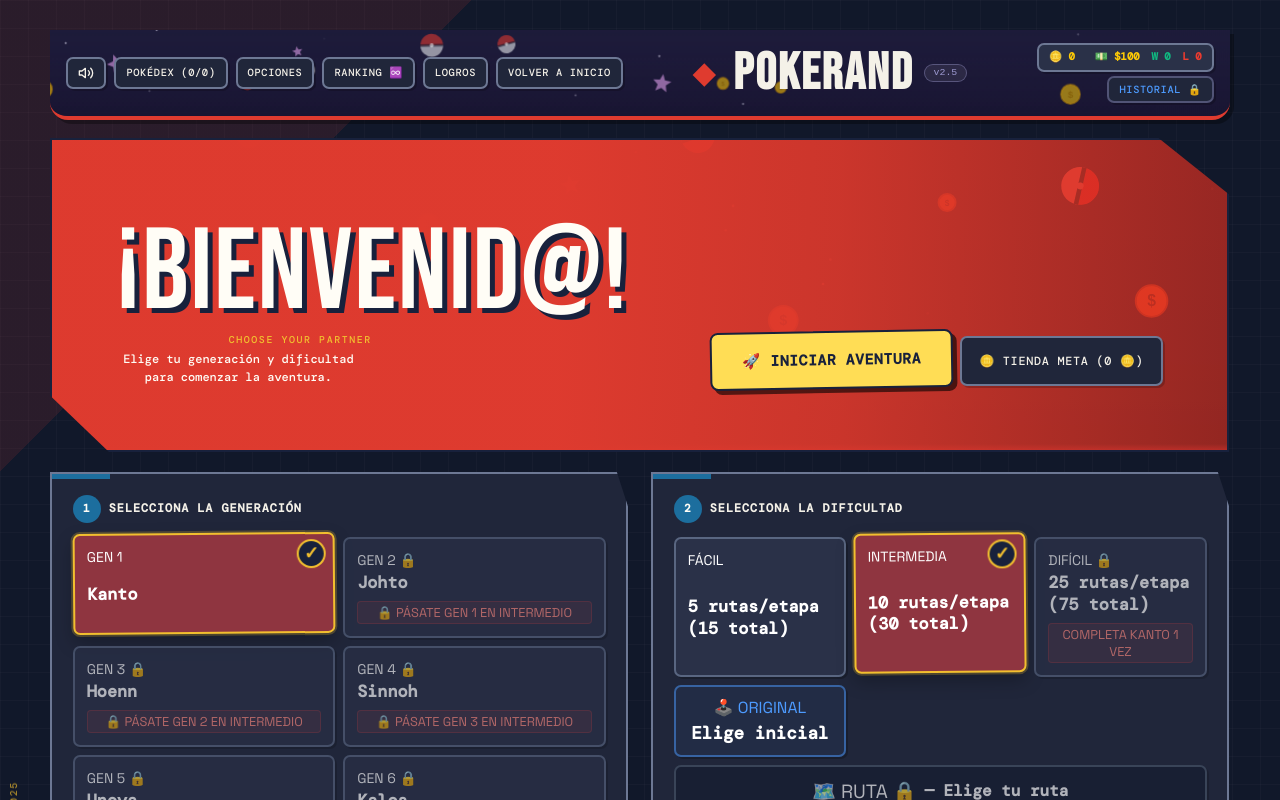
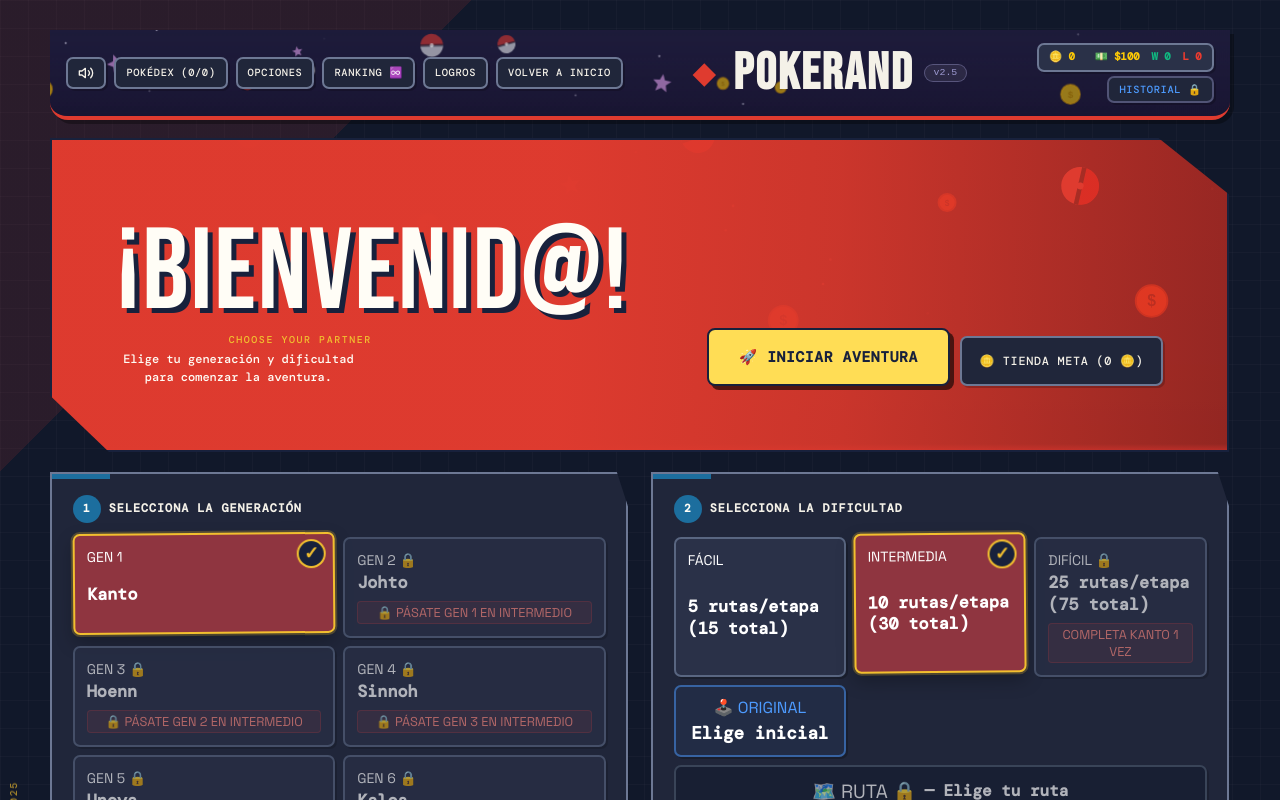
Before and after one commit to Subkhht/PokeRand, a React (Vite) app: page / in a window 1280 px wide. In both pictures the pointer is over the button 828 px from the left and 357 px from the top of the page. Shown: the top 800 px of the page. Built offline with nearby package versions, Linux system fonts and the light colour scheme.

Commit message:
PokeRand 2.5 Correccion de animaciones y fuentes de letras

```diff
--- a/src/App.css
+++ b/src/App.css
@@ -927,6 +927,10 @@ input[type='range'].range-slider::-moz-range-progress {
 .item-button strong,
 .item-button span {
   display: block;
+}
+
+.item-button strong {
+  color: #ffffff !important;
 }
 
 .item-slot {
@@ -4351,3 +4355,8 @@ html:not([data-gameboy]) .setup-hero, html:not([data-gameboy]) .setup-card, html
   html:not([data-gameboy]) .setup-hero-overlay { padding: 1.25rem; }
   html:not([data-gameboy]) .setup-hero-title { font-size: clamp(2.9rem, 17vw, 5rem); }
 }
+
+  /* Solo la barra superior conserva su movimiento al pasar el cursor. */
+  button:not(.topbar button):hover {
+    transform: none !important;
+  }
```
